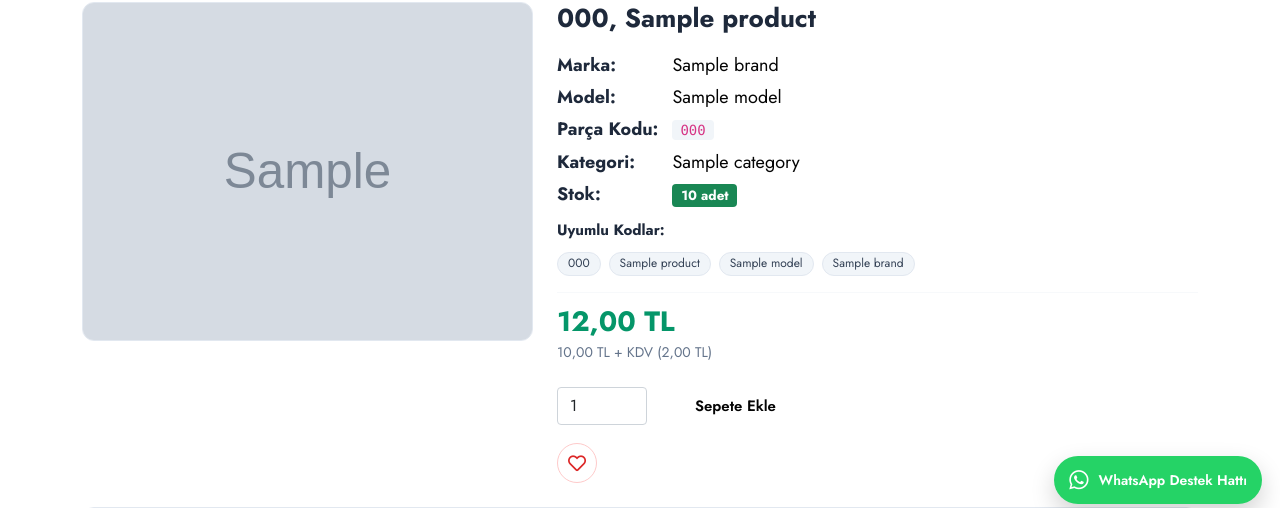
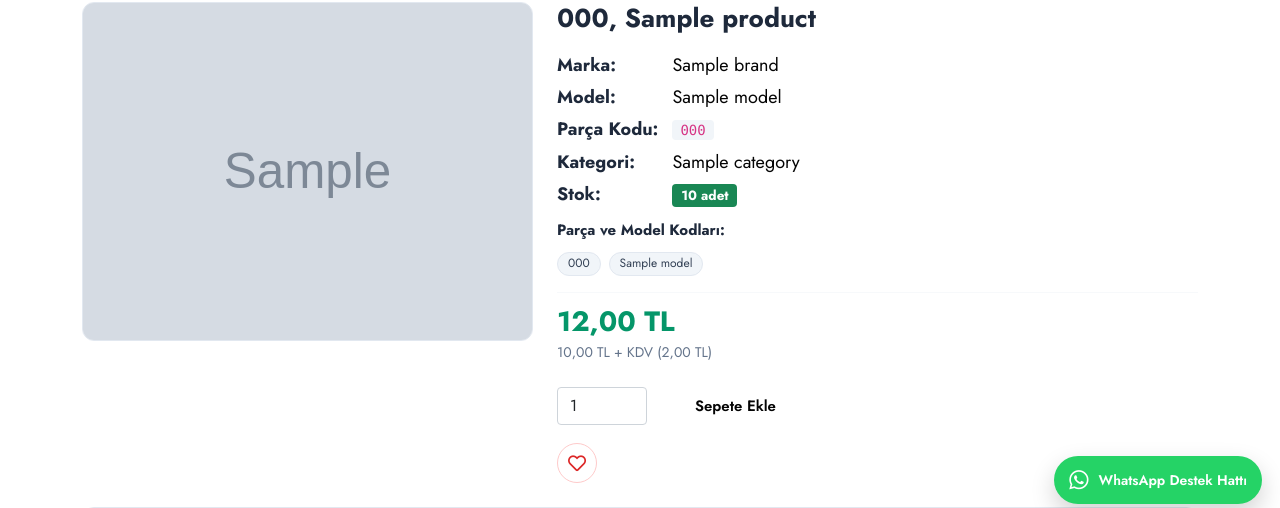
Before and after one commit to kaanguler7/bscweb, a PHP site: page /index.php?route=product&id=1 in a window 1280 px wide. Shown: the part 278-786 px from the top of the page. Run offline with PHP 8.4, Linux system fonts and the light colour scheme; tables that the repository leaves empty hold one stand-in row (values such as "Sample post"); grey boxes marked "Sample" are stand-in pictures.

Commit message:
Show only verified product details

```diff
--- a/app/Support/ProductSeo.php
+++ b/app/Support/ProductSeo.php
@@ -81,7 +81,7 @@ final class ProductSeo
             }
         }
 
-        $description .= '. Stok, fiyat, uyumluluk ve sipariş bilgilerini BSC Elektronik\'te inceleyin.';
+        $description .= '. Ürün fotoğrafı, stok ve fiyat bilgilerini BSC Elektronik\'te inceleyin.';
         if (mb_strlen($description, 'UTF-8') > self::MAX_DESCRIPTION_LENGTH) {
             $description = rtrim(mb_substr($description, 0, self::MAX_DESCRIPTION_LENGTH - 3, 'UTF-8')) . '...';
         }
@@ -95,23 +95,14 @@ final class ProductSeo
     public static function codes(array $product): array
     {
         $technical = isset($product['technical']) && is_array($product['technical']) ? $product['technical'] : [];
-        $name = self::clean($product['name'] ?? '');
         $candidates = [
             self::primaryCode($product),
         ];
-
-        if ($name !== '') {
-            $candidates[] = $name;
-            foreach (preg_split('/\s*[,;|]+\s*/u', $name) ?: [] as $segment) {
-                $candidates[] = $segment;
-            }
-        }
 
         foreach (['part_number', 'supplier_code', 'tv_panel_model', 'known_brand_model'] as $key) {
             $candidates[] = $technical[$key] ?? '';
         }
         $candidates[] = $product['model'] ?? '';
-        $candidates[] = $product['brand'] ?? '';
 
         return array_slice(self::uniqueNonEmpty($candidates), 0, 24);
     }
--- a/app/Views/product/show.php
+++ b/app/Views/product/show.php
@@ -7,6 +7,10 @@ $displayNameValue = trim((string) ($displayName ?? $product['name'] ?? ''));
 $whatsappPhone = '905359714587';
 $seoCodes = isset($seoCodes) && is_array($seoCodes) ? $seoCodes : [];
 $isPurchasable = (int) ($product['stock'] ?? 0) > 0 && (float) ($product['price'] ?? 0) > 0;
+$technicalRows = array_values(array_filter(
+   Product::technicalDefinitions(),
+   static fn(array $definition): bool => trim((string) ($product['technical'][(string) $definition['code']] ?? '')) !== ''
+));
 ?>
 <section class="shop-details-area pt-50 pb-50">
    <div class="container">
@@ -37,7 +41,7 @@ $isPurchasable = (int) ($product['stock'] ?? 0) > 0 && (float) ($product['price'
                </p>
                <?php if ($seoCodes !== []): ?>
                   <div class="detail-seo-codes-wrap">
-                     <strong>Uyumlu Kodlar:</strong>
+                     <strong>Parça ve Model Kodları:</strong>
                      <div class="detail-seo-codes">
                         <?php foreach (array_slice($seoCodes, 0, 12) as $code): ?>
                            <span class="detail-seo-code"><?= htmlspecialchars((string) $code, ENT_QUOTES, 'UTF-8') ?></span>
@@ -132,6 +136,7 @@ $isPurchasable = (int) ($product['stock'] ?? 0) > 0 && (float) ($product['price'
                <p><?= nl2br(htmlspecialchars((string) $product['description'], ENT_QUOTES, 'UTF-8')) ?></p>
             </section>
          <?php endif; ?>
+         <?php if ($technicalRows !== []): ?>
          <div class="row g-3">
             <div class="col-lg-8">
                <table class="spec-table">
@@ -141,7 +146,7 @@ $isPurchasable = (int) ($product['stock'] ?? 0) > 0 && (float) ($product['price'
                      </tr>
                   </thead>
                   <tbody>
-                     <?php foreach (Product::technicalDefinitions() as $definition): ?>
+                     <?php foreach ($technicalRows as $definition): ?>
                         <?php $code = (string) $definition['code']; ?>
                         <?php $value = trim((string) ($product['technical'][$code] ?? '')); ?>
                         <?php if ($value === '') { continue; } ?>
@@ -153,6 +158,7 @@ $isPurchasable = (int) ($product['stock'] ?? 0) > 0 && (float) ($product['price'
                   </tbody>
                </table>
             </div>
+            <?php if (trim((string) ($product['technical']['supplier_code'] ?? '')) !== ''): ?>
             <div class="col-lg-4">
                <div class="spec-side">
                   <h5 class="mb-3">Ürün Filtreleri</h5>
@@ -161,7 +167,9 @@ $isPurchasable = (int) ($product['stock'] ?? 0) > 0 && (float) ($product['price'
                   </p>
                </div>
             </div>
+            <?php endif; ?>
          </div>
+         <?php endif; ?>
       </div>
    </div>
 </section>
```
